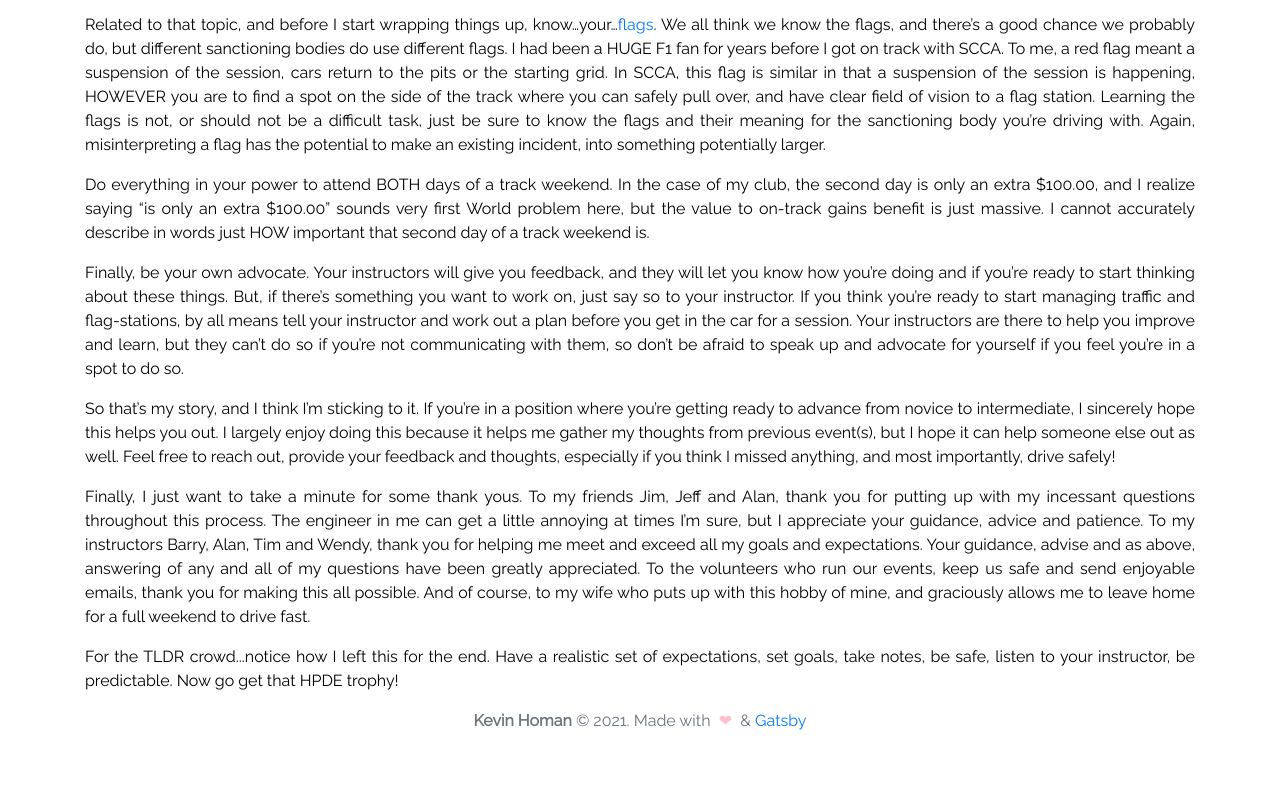
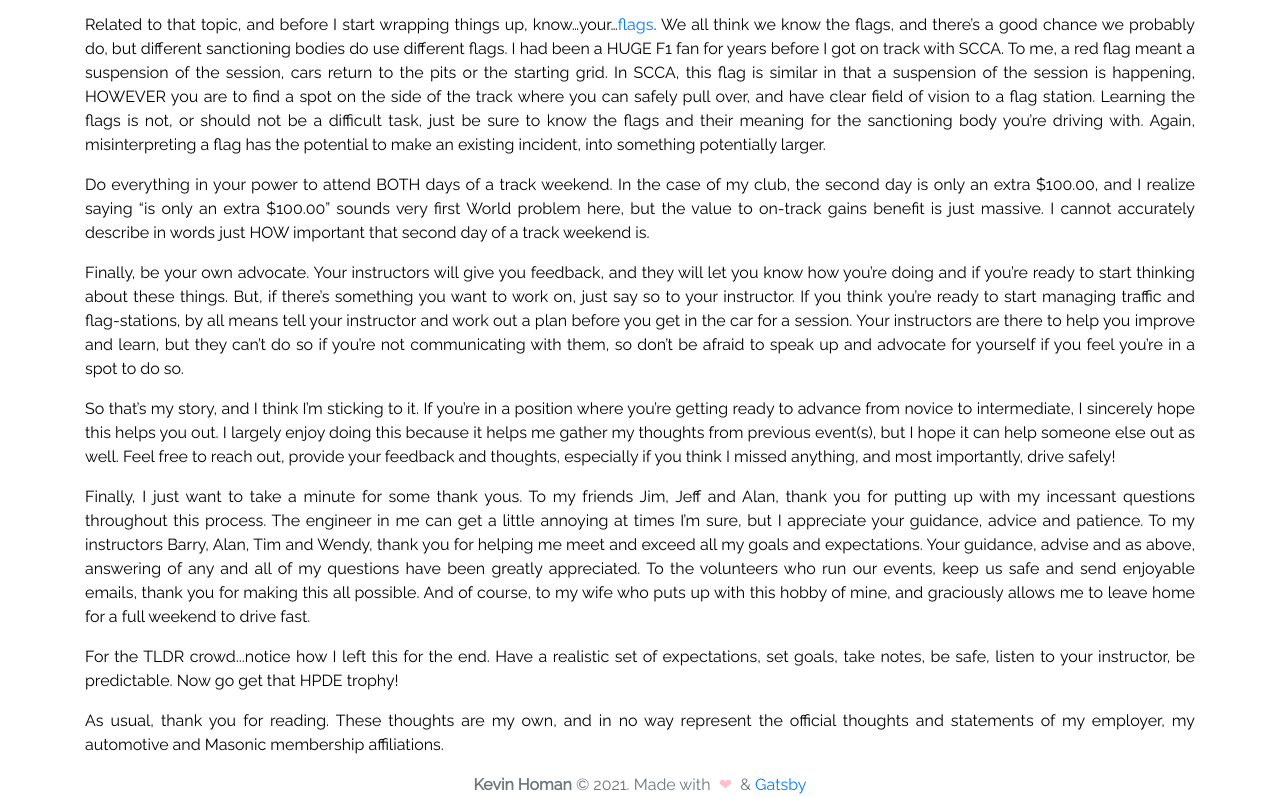
Before and after one commit to Homan13/my-portfolio, a Gatsby site: page /blog/hpde-intermediate/ in a window 1280 px wide. Shown: the part 2051-2848 px from the top of the page. Before the commit the page ends 2784 px from the top, so only its background shows below. Built offline with nearby package versions, Linux system fonts and the light colour scheme; Gatsby itself is replaced by a stand-in of ours; no server answers.

Commit message:
Updated to v 2.11.0
- Slight update to all blog stories

```diff
--- a/package.json
+++ b/package.json
@@ -2,7 +2,7 @@
   "name": "john-doe-starter-site",
   "private": true,
   "description": "Kevin Homan's professional portfolio built on the bare-bones starter for Gatsby",
-  "version": "2.10.0",
+  "version": "2.11.0",
   "license": "MIT",
   "scripts": {
     "build": "gatsby build",
--- a/src/content/blog/hpde-intermediate/index.md
+++ b/src/content/blog/hpde-intermediate/index.md
@@ -35,3 +35,5 @@ So that’s my story, and I think I’m sticking to it. If you’re in a positio
 Finally, I just want to take a minute for some thank yous. To my friends Jim, Jeff and Alan, thank you for putting up with my incessant questions throughout this process. The engineer in me can get a little annoying at times I’m sure, but I appreciate your guidance, advice and patience. To my instructors Barry, Alan, Tim and Wendy, thank you for helping me meet and exceed all my goals and expectations. Your guidance, advise and as above, answering of any and all of my questions have been greatly appreciated. To the volunteers who run our events, keep us safe and send enjoyable emails, thank you for making this all possible. And of course, to my wife who puts up with this hobby of mine, and graciously allows me to leave home for a full weekend to drive fast.
 
 For the TLDR crowd...notice how I left this for the end. Have a realistic set of expectations, set goals, take notes, be safe, listen to your instructor, be predictable. Now go get that HPDE trophy!
+
+As usual, thank you for reading. These thoughts are my own, and in no way represent the official thoughts and statements of my employer, my automotive and Masonic membership affiliations.
--- a/src/content/blog/hpde-safety/index.md
+++ b/src/content/blog/hpde-safety/index.md
@@ -50,3 +50,5 @@ The device should meet at least one of the following minimum requirements:
 As currently written, only cars in the TT Unlimited category are mandated to meet these requirements, although SCCA does recommend that participants meet Safety Level 3. That doesn’t mean you shouldn’t have one in your car. If you can mount one in your car, do it. When it comes to SCCA events, at least at the events I run, you’re waiting until the rescue vehicles get on track in the event you have a fire. Every second you can cut off of a fire is considerably increasing your safety.
 
 Safety certainly doesn’t get any of the glory on track until situations like Romain’s present themselves. Then, we naturally talk about how far we’ve come in limiting danger as much as possible and what we can do to improve. Danger will never be fully eliminated on track, but the more we can limit it the better our chances are of coming home after each weekend. My friends and I talk cars and the track a lot, and having limited budgets when we talk about these things inevitably the comment “yeah, but that’s so expensive” pops up. I certainly understand it, but the question you have to ask yourself is, is there a price to your safety? Invariably there is, we all have budgets, and those budgets only go so far. What I’m saying is, as you modify and upgrade your car, make sure you’re properly considering what safety upgrades you’ll need in place to keep you as safe as possible. Someone wants you coming home from the track at night.
+
+As usual, thank you for reading. These thoughts are my own, and in no way represent the official thoughts and statements of my employer, my automotive and Masonic membership affiliations.
--- a/src/content/blog/masonic-kt-attestation/index.md
+++ b/src/content/blog/masonic-kt-attestation/index.md
@@ -42,3 +42,5 @@ These men will only knock on our doors for so long. Once they realize the organi
 I get that this is the road we're heading down, I may not agree with it, but this is the direction where going. The company I work for has a pretty profound principle for situations such as this. "Disagree and commit". I see the direction we're headed, and I'll do my part to keep this organization going, what about you?
 
 "I profess the Christian faith."
+
+As usual, thank you for reading. These thoughts are my own, and in no way represent the official thoughts and statements of my employer, my automotive and Masonic membership affiliations.
--- a/src/content/blog/masonic-kt-overturned-decision/index.md
+++ b/src/content/blog/masonic-kt-overturned-decision/index.md
@@ -34,3 +34,5 @@ So where are we to go from here? I honestly don't know. A perception I share wit
 
 ### Last Minute Editing Update
 As I was editing this to go to publication, this [story](https://www.fromdarknesstolightblog.com/post/nero-is-getting-his-fiddle-ready-gekt) came across my desk. Stay tuned for either updates here, or for a new article depending on how this all shakes out.
+
+As usual, thank you for reading. These thoughts are my own, and in no way represent the official thoughts and statements of my employer, my automotive and Masonic affiliations.
--- a/src/content/blog/masonic-new-paradigm-for-knights-templar/index.md
+++ b/src/content/blog/masonic-new-paradigm-for-knights-templar/index.md
@@ -79,3 +79,5 @@ What we can’t do however is what we continue to do, and that’s blindly throw
 I’m sure it was easy for Pepsi to come up with the marketing for Crystal Pepsi, however like any product release, the marketing is just half the battle. The true measure of success is how you implement that product. We all know how that worked out for Pepsi. This is where Masonic Templary is, great pitch line, but we’re giving our Sir Knights Crystal Pepsi. A Masonic friend of mine had an observation as I was writing this and discussing the article with him. The main draw initially of Crystal Pepsi was curiosity, but when buyers found out it tasted like regular Pepsi, well they just bought that. Masonic Templarism was very similar to him, if he wanted church, he'd just go to church. If he wanted Freemasonry he'd just go to Blue Lodge. After attending one Templar Conclave, he's never been back as the experience didn't match the marketing.
 
 __IF__ we want to survive as an organization, the same old story isn’t going to cut it anymore.What is it the young men who are looking to join get out of their Templar experience? As we currently exist as an organization, are we offering them that? If we don’t offer that, how __ARE__ we going to offer that to entice them to join, and more importantly keep them in our Commanderies when they do join? I know what I’d do if I were running things, the question is do we as Sir Knights and an organization have the fortitude to ask those hard questions and implement those hard solutions? At this point, our survival depends on some drastic change.
+
+As usual, thank you for reading. These thoughts are my own, and in no way represent the official thoughts and statements of my employer, my automotive and Masonic membership affiliations.
--- a/src/content/blog/masonic-proficiency/index.md
+++ b/src/content/blog/masonic-proficiency/index.md
@@ -42,4 +42,4 @@ On the topic of mentors, Blue Lodge’s need to set a standard for their mentors
 
 Finally, we as Brethren need to always remember our journey doesn’t end at our Raising to the Sublime Degree of Master Mason. I will reiterate, there IS beautiful symbology in our ritual, symbology that unfortunately our current proficiency methods either gloss, or skip over entirely. Research our prayers (I highly suggest Robert Alter’s Hebrew Bible with Commentary), our symbology everything. Don’t ever stop seeking meaning from our ritual. If we’re going to tell men we use our ritual to make ourselves better men, we had better damn well mean it, because currently we don’t. I truly believe Masonry can be the organization it claims it WANTS to be, but its on all of us as Masons to get there. It’s on us as Masons to live and act as such, to improve and better ourselves, and ensure our Lodges and Grand Lodges are living up to those promises as well. It won’t be an easy path to follow, but our future as an organization depends upon it.
 
-The thoughts and opinions in this article are mine, and mine only. They do not reflect the opinions and positions of my Lodge, or Grand Lodge. Thank you for reading!
+As usual, thank you for reading. These thoughts are my own, and in no way represent the official thoughts and statements of my employer, my automotive and Masonic membership affiliations.
--- a/src/content/blog/masonic-the-insurrection/index.md
+++ b/src/content/blog/masonic-the-insurrection/index.md
@@ -47,3 +47,5 @@ We say a lot of things about Freemasonry, both within our internal teachings, an
 “We take good men and we make them better.” Yes, we do. What we don’t do is take hateful or ignorant men and make them good.
 
 Just a month ago, we as Masons discussed an article highlighting how Freemasonry is needed now more than ever. Masons all over social media agreed that we are, as we believe in living in peace and unity. What last Wednesday's events exposed is that damn close to 50% of Freemasons are okay with insurrection, racists, and bigots as long as it's their side doing it. Like our Country, Freemasonry is at a reckoning point, and only two Grand Master care enough about our fraternity to rise up and face the challenge.
+
+As usual, thank you for reading. These thoughts are my own, and in no way represent the official thoughts and statements of my employer, my automotive and Masonic membership affiliations.
--- a/src/content/blog/nikita-mazepin/index.md
+++ b/src/content/blog/nikita-mazepin/index.md
@@ -29,3 +29,5 @@ Of course, we have the man, or rather men at the center of this, Nikita and Dmit
 As the father of a son, I would certainly hope I'm raising him to know that this is not the way to treat the women in his life. As father's, we want nothing but the best for our children, I'm sure Dmitry is no different. The best for our children however can't come at the expense of others. As I've mentioned though, this certainly isn't Nikita's first foray into terrible behavior, he's got a long history of it on, and off track details of which can be found [here](https://www.reddit.com/r/formula1/comments/k4snkn/nikita_mazepin_and_his_problematic_behaviour_a/), [here](https://drivetribe.com/p/nikita-mazepin-whats-all-the-fuss-dBgqVhMzS9yD6dHTkQtLAg?iid=dMumsqUsS5GasmoRP4rwzw) and [here](https://jalopnik.com/nikita-mazepin-doesnt-deserve-a-formula-1-seat-1845847416). If his father WERE interested in truly teaching him right from wrong, I wouldn't be writing this. No, a middling career in motorsport comes before being a decent human being.
 
 As an almost 20-year fan of Formula 1, it hurts to have to write this. The sport has certainly had its fair share of controversies over the years, but given the times this one is different. My hope is, instead of boycotting races (if fans are allowed back in in 2021) is those who show up make it known very loudly that Nikita isn't welcome. If the teams won't, and the sanctioning bodies won't, its on us as fans to stand up to this behavior. Unfortunately, as we've seen all too often recently these situations aren't the exception, they're the norm. Penn State, Michigan State, Baylor, Brock Turner, Donald Trump, the list goes on, and on, and on. Until we start holding men accountable for their horrible behavior, while women will be able to succeed at the highest forms of motorsport, they won't feel welcome and fully equal. Take a stand, demand better, and do something about it.
+
+As usual, thank you for reading. These thoughts are my own, and in no way represent the official thoughts and statements of my employer, my automotive and Masonic membership affiliations.
```
